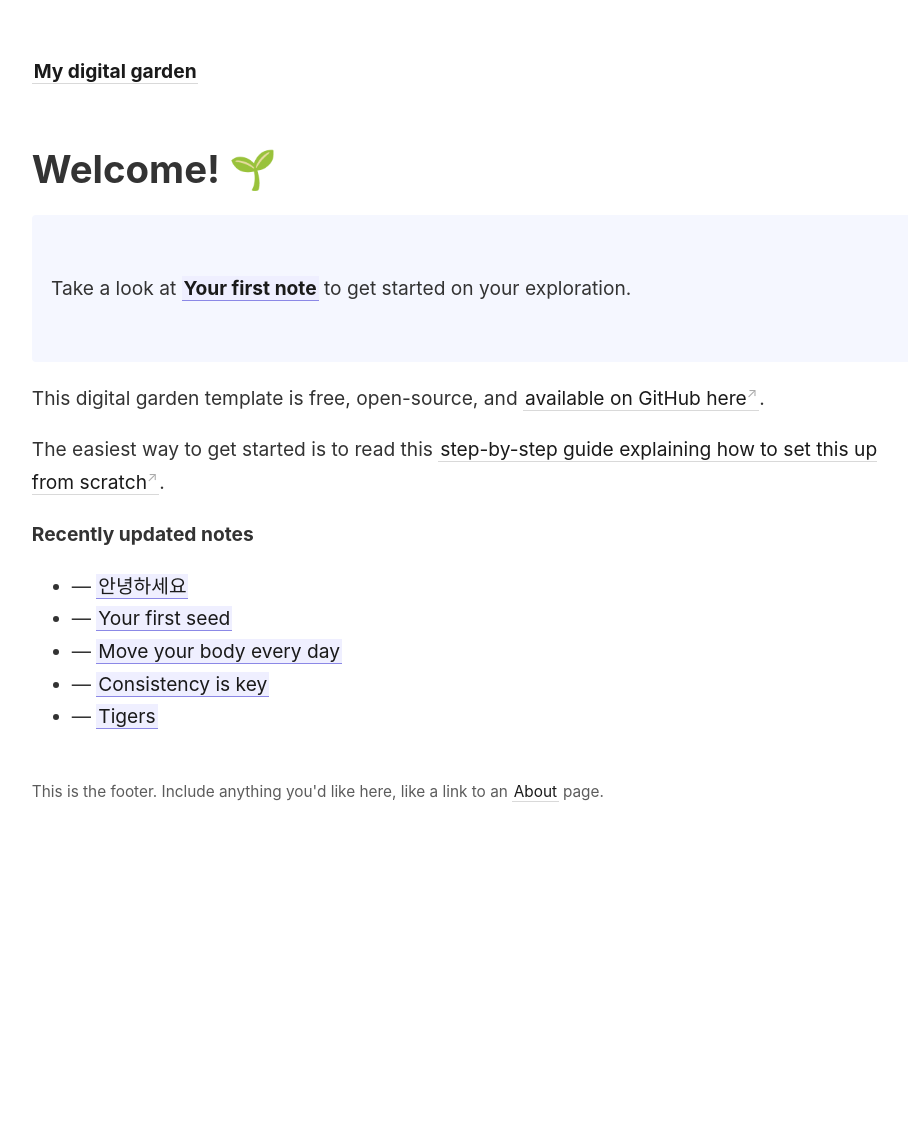
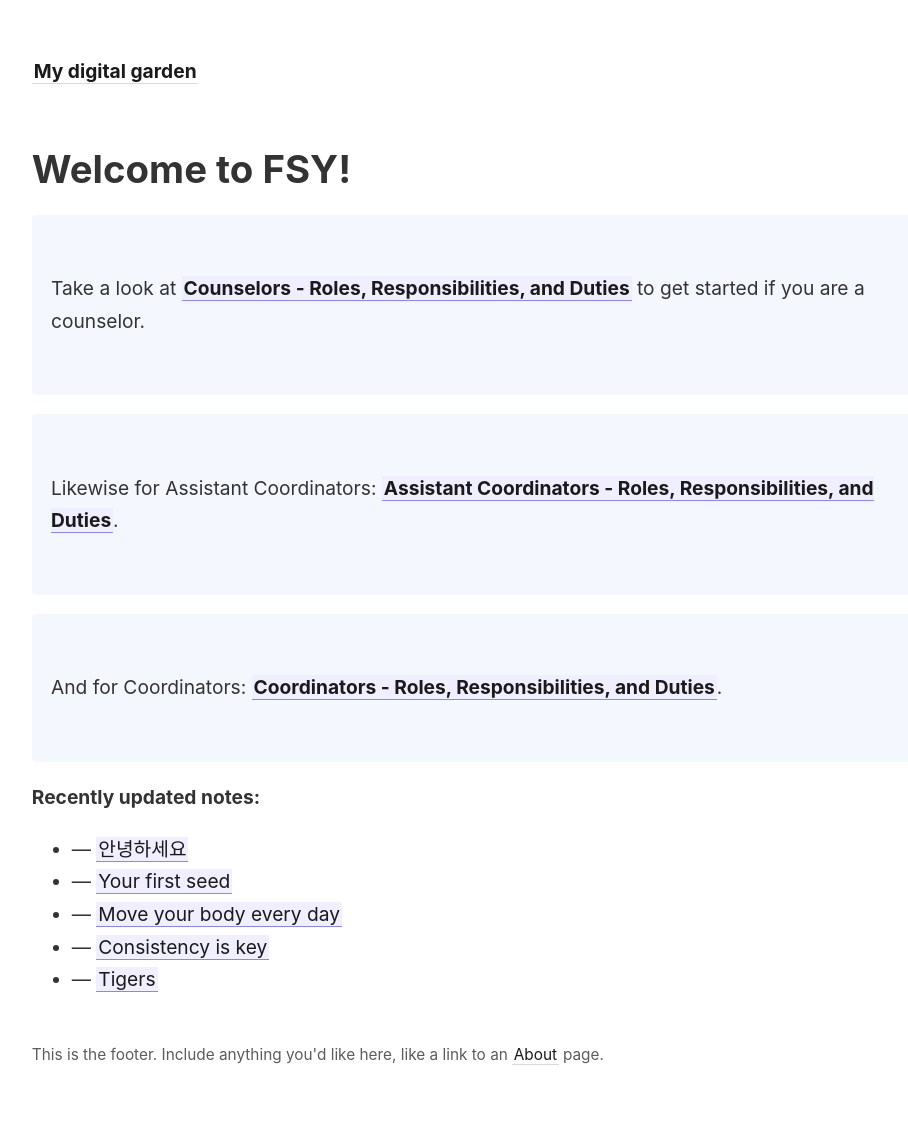
Before and after one commit to Patrizio-programs/FSY-Digital, a Jekyll site: the page built from _pages/index.md, in a window 1280 px wide. Shown: the whole page, without its empty margins (45-953 px from the left). Built offline with Jekyll 4.4.1, drawn with Linux system fonts in a browser that asks for light colours; before the commit the page ends 900 px from its top, so only the background shows below that.

Commit message:
Update index.md

```diff
--- a/_pages/index.md
+++ b/_pages/index.md
@@ -5,17 +5,21 @@ id: home
 permalink: /
 ---
 
-# Welcome! 🌱
+# Welcome to FSY!
 
 <p style="padding: 3em 1em; background: #f5f7ff; border-radius: 4px;">
-  Take a look at <span style="font-weight: bold">[[Your first note]]</span> to get started on your exploration.
+  Take a look at <span style="font-weight: bold">[[Counselors - Roles, Responsibilities, and Duties]]</span> to get started if you are a counselor.
 </p>
 
-This digital garden template is free, open-source, and [available on GitHub here](https://github.com/maximevaillancourt/digital-garden-jekyll-template).
+<p style="padding: 3em 1em; background: #f5f7ff; border-radius: 4px;">
+  Likewise for Assistant Coordinators: <span style="font-weight: bold">[[Assistant Coordinators - Roles, Responsibilities, and Duties]]</span>.
+</p>
 
-The easiest way to get started is to read this [step-by-step guide explaining how to set this up from scratch](https://maximevaillancourt.com/blog/setting-up-your-own-digital-garden-with-jekyll).
+<p style="padding: 3em 1em; background: #f5f7ff; border-radius: 4px;">
+  And for Coordinators: <span style="font-weight: bold">[[Coordinators - Roles, Responsibilities, and Duties]]</span>.
+</p>
 
-<strong>Recently updated notes</strong>
+<strong>Recently updated notes:</strong>
 
 <ul>
   {% assign recent_notes = site.notes | sort: "last_modified_at_timestamp" | reverse %}
```
